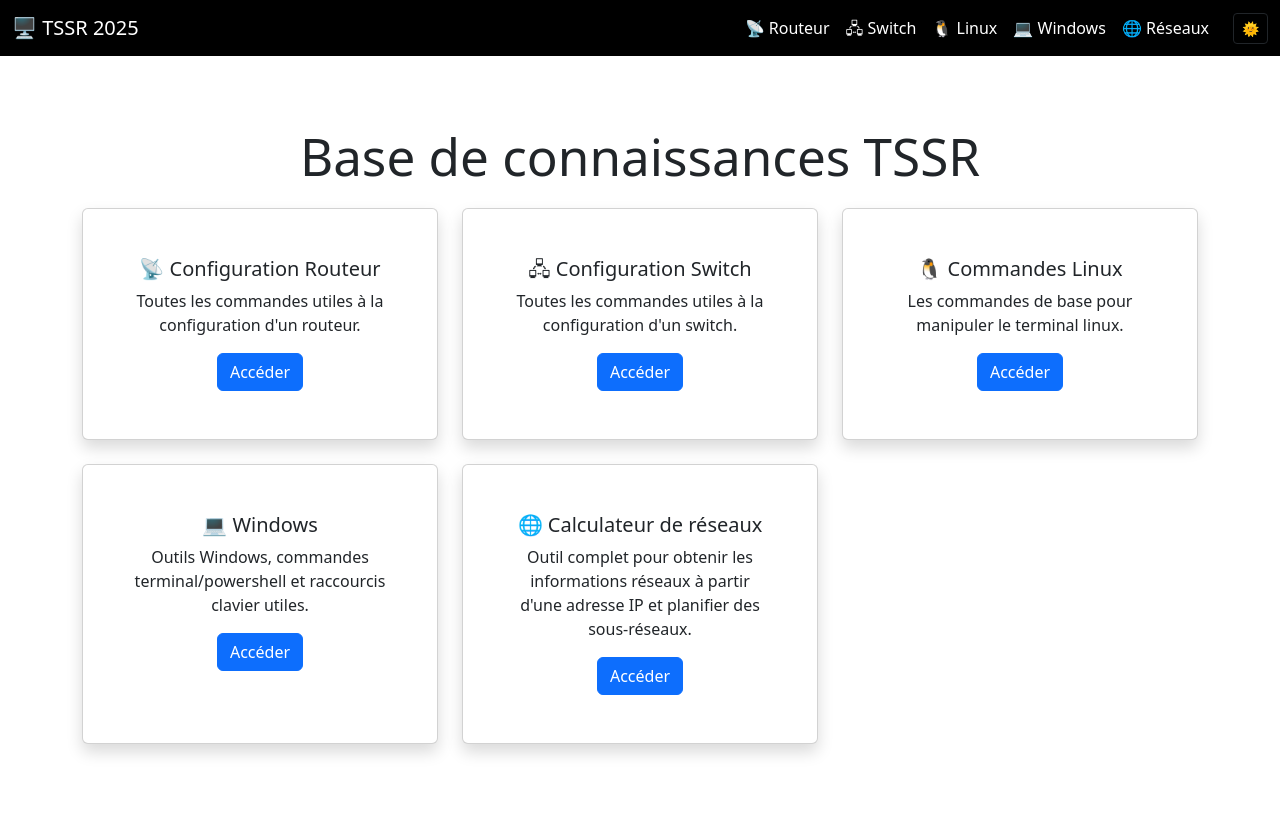
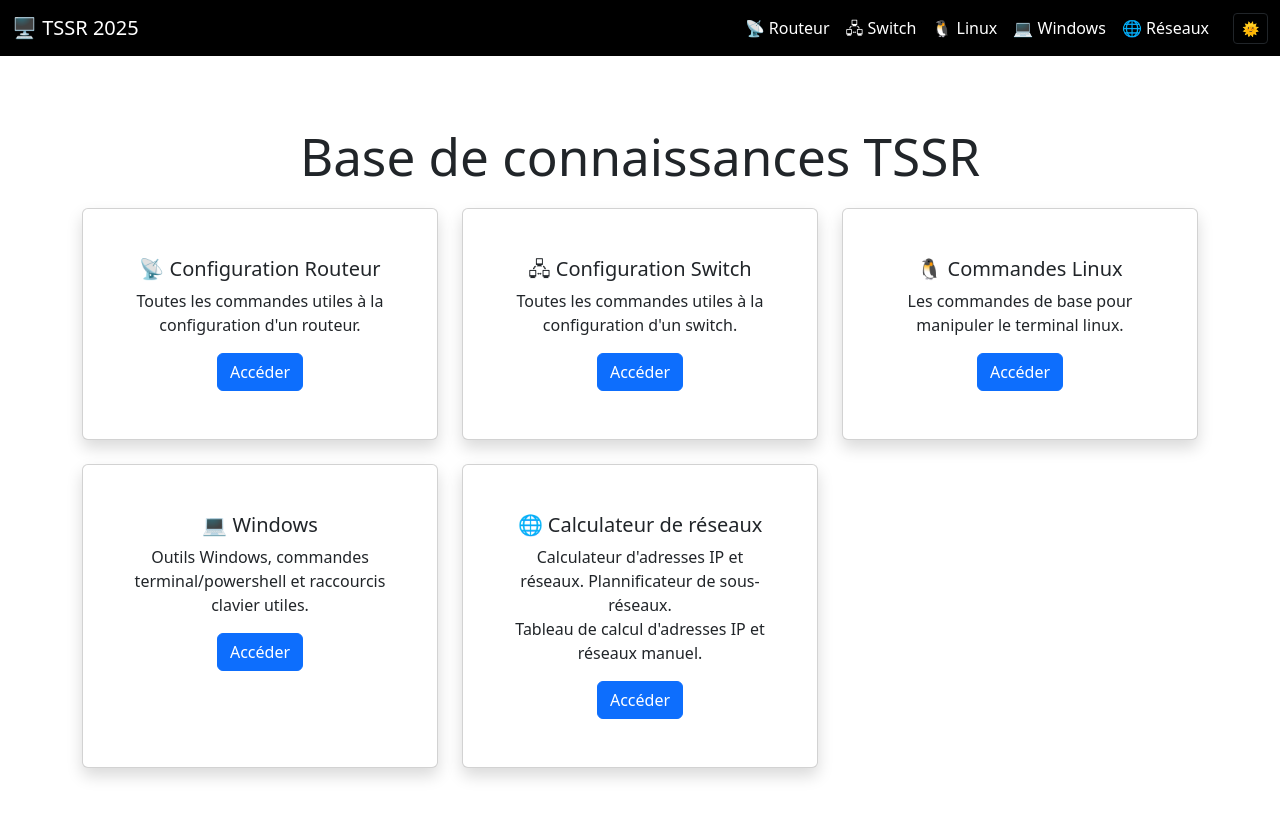
Before and after one commit to Exostars476/tssrdatabase, a React (Vite) app: page / in a window 1280 px wide. Shown: the top 818 px of the page. Built offline with nearby package versions, Linux system fonts and the light colour scheme.

Commit message:
Home update

```diff
--- a/src/pages/Home.jsx
+++ b/src/pages/Home.jsx
@@ -81,8 +81,9 @@ export default function Home({ onNavigate }) {
                             <div className="card-body">
                                 <h5 className="card-title">🌐 Calculateur de réseaux</h5>
                                 <p className="card-text">
-                                    Outil complet pour obtenir les informations réseaux à partir
-                                    d'une adresse IP et planifier des sous-réseaux.
+                                    Calculateur d'adresses IP et réseaux. Plannificateur de sous-réseaux.
+                                    <br/>
+                                    Tableau de calcul d'adresses IP et réseaux manuel.
                                 </p>
                                 <button
                                     className="btn btn-primary"
```
